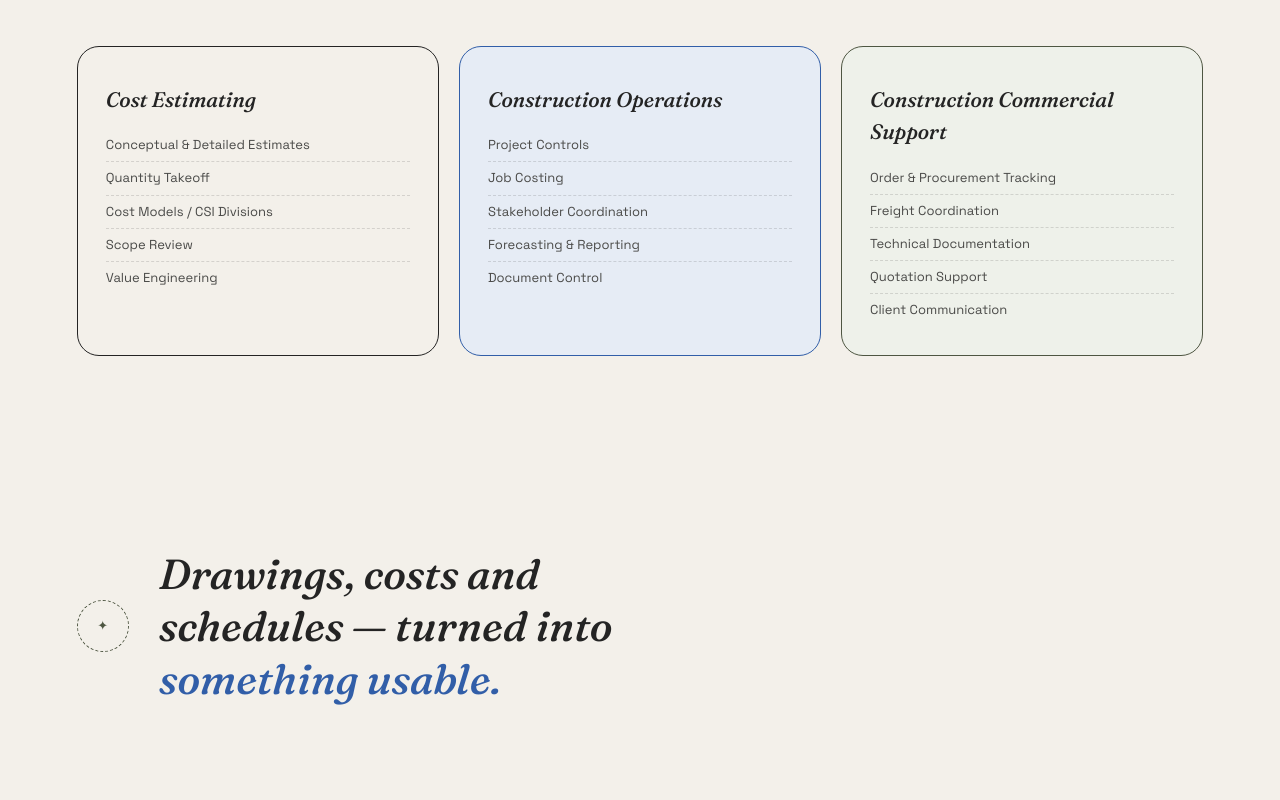
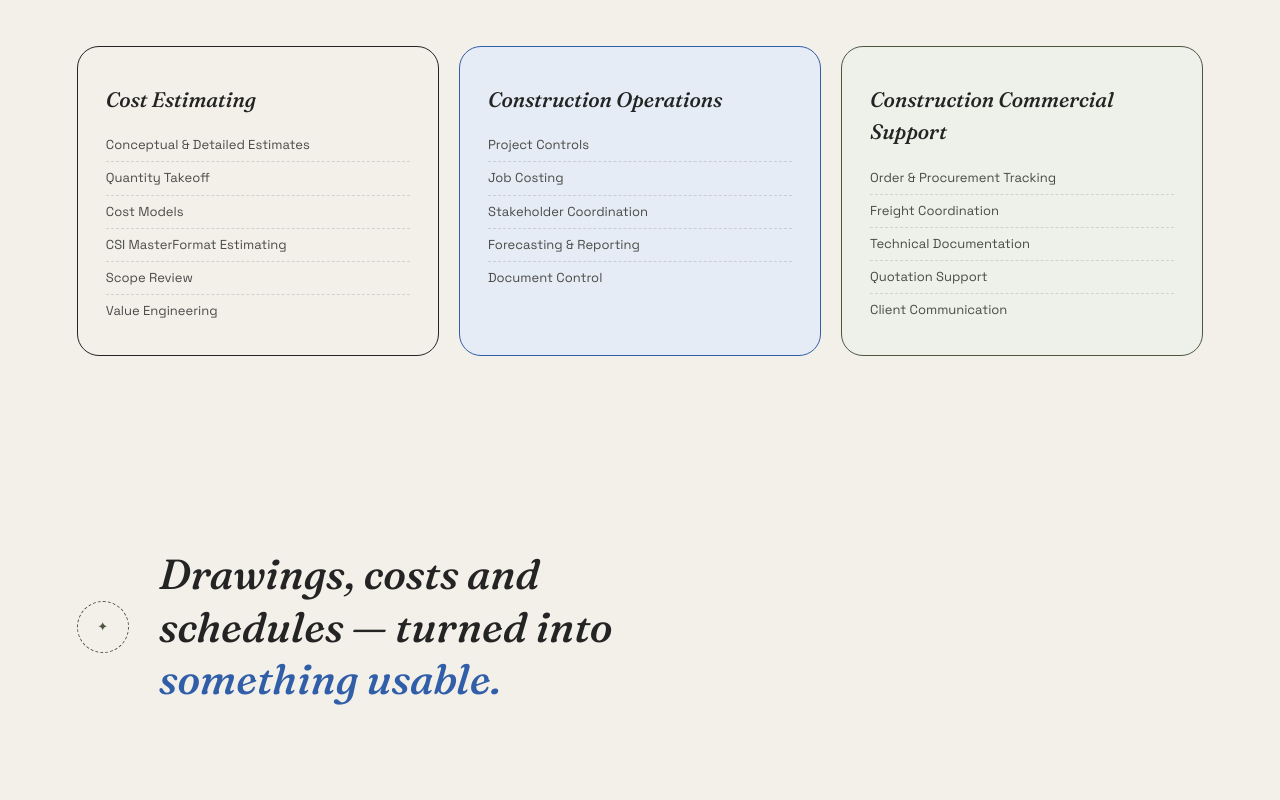
Before and after one commit to delafuente000/my-portfolio, a plain HTML site: page v2/index.html in a window 1280 px wide. Shown: the part 960-1760 px from the top of the page. Drawn offline with Linux system fonts and the light colour scheme.

Commit message:
Add files via upload

```diff
--- a/v2/index.html
+++ b/v2/index.html
@@ -327,7 +327,7 @@ section.contact::after{ content:''; position:absolute; bottom:40px; left:-40px;
     <div class="practice-cols reveal">
       <div class="practice-col">
         <h3>Cost Estimating</h3>
-        <ul><li>Conceptual &amp; Detailed Estimates</li><li>Quantity Takeoff</li><li>Cost Models / CSI Divisions</li><li>Scope Review</li><li>Value Engineering</li></ul>
+        <ul><li>Conceptual &amp; Detailed Estimates</li><li>Quantity Takeoff</li><li>Cost Models</li><li>CSI MasterFormat Estimating</li><li>Scope Review</li><li>Value Engineering</li></ul>
       </div>
       <div class="practice-col">
         <h3>Construction Operations</h3>
@@ -463,8 +463,8 @@ section.contact::after{ content:''; position:absolute; bottom:40px; left:-40px;
           <h3>US Cost Estimating</h3>
           <div class="loc-cat">United States — Independent Estimating</div>
           <p class="context">Early budgets to construction-document pricing.</p>
-          <div class="tags"><span>Quantity Takeoff</span><span>CSI Divisions</span><span>Value Engineering</span></div>
-          <p class="case-note">Client details withheld. On-Screen Takeoff, Bluebeam, Excel.</p>
+          <div class="tags"><span>Quantity Takeoff</span><span>CSI MasterFormat</span><span>Value Engineering</span></div>
+          <p class="case-note">Client details withheld. On-Screen Takeoff, Togal.AI, Bluebeam, Excel.</p>
         </div>
       </div>
     </div>
@@ -531,7 +531,7 @@ section.contact::after{ content:''; position:absolute; bottom:40px; left:-40px;
       <div class="section-head-inner"><span class="badge-circle">04</span><h2>Five moves, every <span class="squiggle">project<svg viewBox="0 0 110 10" preserveAspectRatio="none"><path d="M0 6 Q10 0 20 6 T40 6 T60 6 T80 6 T100 6" stroke="#315EA8" stroke-width="2" fill="none"/></svg></span>.</h2></div>
     </div>
     <div class="cap-list reveal">
-      <div class="cap-card"><div class="cap-num">01</div><h3>Estimate</h3><div class="cap-items"><span>Cost Estimating</span><span>Quantity Takeoff</span><span>Value Engineering</span><span>Market Pricing</span></div></div>
+      <div class="cap-card"><div class="cap-num">01</div><h3>Estimate</h3><div class="cap-items"><span>Cost Estimating</span><span>CSI MasterFormat</span><span>Quantity Takeoff</span><span>Value Engineering</span><span>Market Pricing</span></div></div>
       <div class="cap-card"><div class="cap-num">02</div><h3>Control</h3><div class="cap-items"><span>Job Costing</span><span>WIP Tracking</span><span>Forecasting</span><span>Financial Reporting</span></div></div>
       <div class="cap-card"><div class="cap-num">03</div><h3>Coordinate</h3><div class="cap-items"><span>Client Communication</span><span>Subcontractor Coordination</span><span>Scheduling</span></div></div>
       <div class="cap-card"><div class="cap-num">04</div><h3>Document</h3><div class="cap-items"><span>AutoCAD Drafting</span><span>As-Built Docs</span><span>Drawing Registers</span></div></div>
@@ -595,7 +595,7 @@ section.contact::after{ content:''; position:absolute; bottom:40px; left:-40px;
       <div class="reveal">
         <span class="eyebrow">Tools</span>
         <div class="tools-groups">
-          <div class="tg"><h4>Estimating</h4><p>On-Screen Takeoff, Bluebeam, Excel, D-Tools</p></div>
+          <div class="tg"><h4>Estimating</h4><p>On-Screen Takeoff, Togal.AI, Bluebeam, Excel, D-Tools</p></div>
           <div class="tg"><h4>Drafting</h4><p>AutoCAD, SketchUp, Visio</p></div>
           <div class="tg"><h4>Project Ops</h4><p>Buildertrend, JACK App, Xero, Asana, Salesforce</p></div>
           <div class="tg"><h4>Visual</h4><p>Photoshop, Illustrator, Canva</p></div>
```
